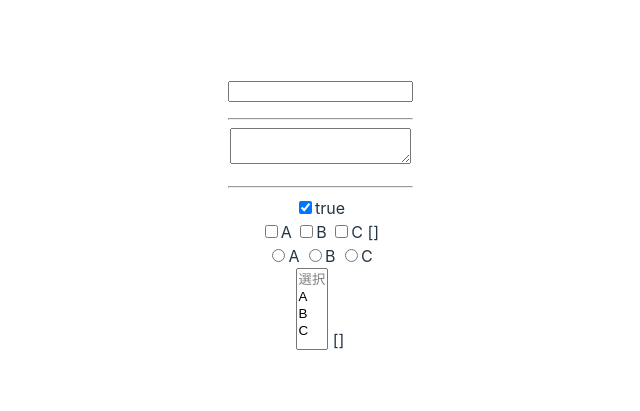
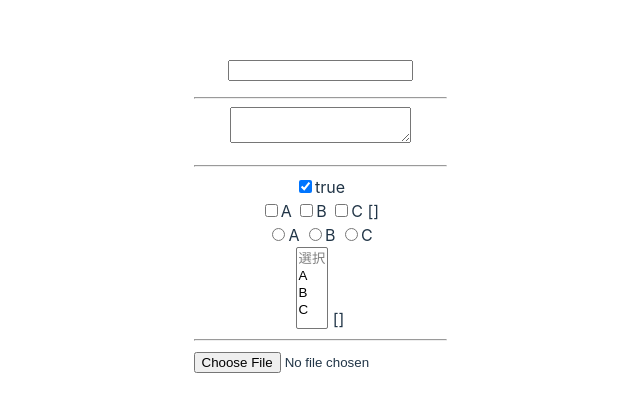
Before and after one commit to 2nofa11/NekoBook, a Vue app: page / in a window 1280 px wide. Shown: the part 185-596 px from the top of the page, without its empty margins (320-960 px from the left). Built offline with nearby package versions, Linux system fonts and the light colour scheme.

Commit message:
p112 画像ファイルはv-modelが使用できない。 @changeで対応する。 型の指定が難しかった、、、

```diff
--- a/src/components/Section14.vue
+++ b/src/components/Section14.vue
@@ -26,6 +26,11 @@
     <option value="c">C</option>
   </select>
   {{ selectVal }}
+  <hr />
+  <div>
+    <input type="file" @change="handleChange" />
+    <div v-if="preview">!<img :src="preview" /></div>
+  </div>
 </template>
 
 <script lang="ts">
@@ -39,7 +44,17 @@ export default defineComponent({
       val: [] as string[],
       radioVal: "" as string,
       selectVal: [] as string[],
+      preview: "" as string,
     };
+  },
+  methods: {
+    handleChange(e: Event) {
+      if (e.target instanceof HTMLInputElement && e.target.files) {
+        const file = e.target.files[0];
+        if (!file.type.match(/^image\/(png|jpeg)$/)) return;
+        this.preview = window.URL.createObjectURL(file);
+      }
+    },
   },
 });
 </script>
```
